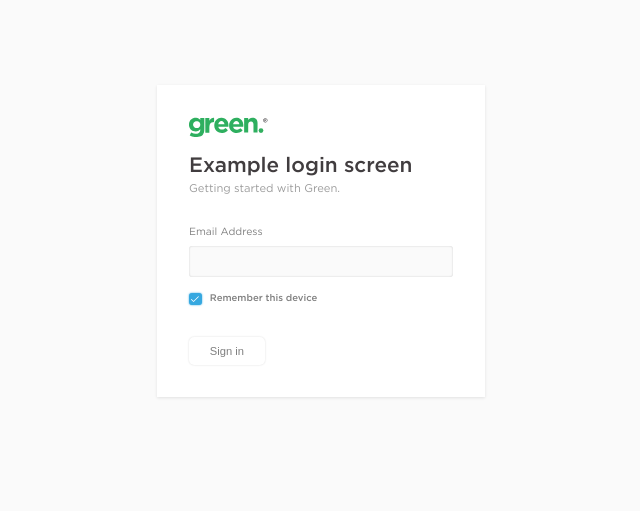
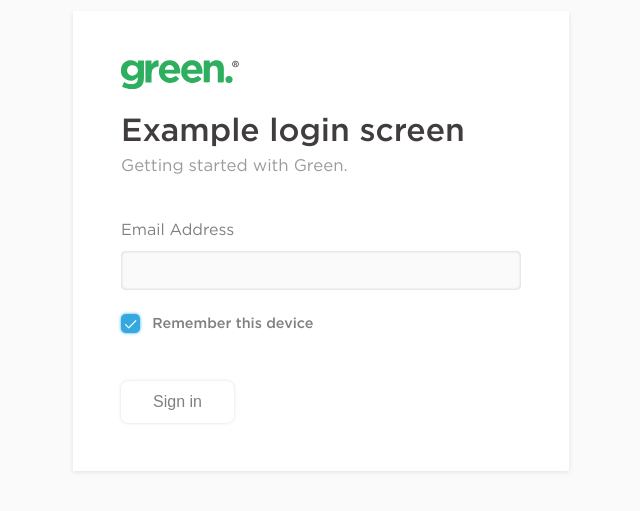
Before and after one commit to Sebsterio/green-code-challenge, a React (Create React App) app: page / in a window 1280 px wide. Shown: the part 159-670 px from the top of the page, without its empty margins (319-959 px from the left). Built offline with nearby package versions, Linux system fonts and the light colour scheme.

Commit message:
adjust sizing to 150%; apply sass variables to all common rules

```diff
--- a/src/components/AuthPage/AuthPage.scss
+++ b/src/components/AuthPage/AuthPage.scss
@@ -2,13 +2,13 @@
 
 .AuthPage__container {
 	width: 95vw;
-	max-width: 20.5rem;
+	max-width: 31rem;
 	padding: $spacing-xl;
 	box-shadow: $box-shadow-container;
 	text-align: left;
 	background-color: $color-background;
 
-	transition: all 400ms cubic-bezier(0.77, 2.14, 0.77, 0.93);
+	transition: all $duration-medium $timing-bounce;
 	opacity: 0;
 	transform: scale(0.8);
 }
--- a/src/components/Checkbox/Checkbox.scss
+++ b/src/components/Checkbox/Checkbox.scss
@@ -1,8 +1,11 @@
 @import "../../styles/vars";
+
+$checkbox-size: 1.2rem;
+$checkbox-inner-size: 0.75rem;
 
 @mixin checkbox-base {
 	border-radius: $radius-1;
-	transition: all 0.2s;
+	transition: all $duration-short;
 }
 
 .Checkbox {
@@ -19,12 +22,12 @@
 			-webkit-appearance: none;
 			-moz-appearance: none;
 			@include checkbox-base();
-			height: 0.8rem;
-			width: 0.8rem;
+			height: $checkbox-size;
+			width: $checkbox-size;
 			outline: none;
 			position: relative;
 			cursor: pointer;
-			border: 2px solid $color-primary;
+			border: 0.3rem solid $color-primary;
 
 			&:checked {
 				background-color: $color-primary;
@@ -39,8 +42,8 @@
 				top: 50%;
 				transform: translate(-50%, -50%);
 				@include checkbox-base();
-				height: 0.5rem;
-				width: 0.5rem;
+				height: $checkbox-inner-size;
+				width: $checkbox-inner-size;
 				background: url("../../images/tick.svg");
 			}
 
@@ -60,6 +63,6 @@
 		margin-left: $spacing-s;
 		color: $color-text;
 		font-weight: bold;
-		font-size: 0.6rem;
+		font-size: $sizing-xs;
 	}
 }
--- a/src/components/DelayedFadeIn/DelayedFadeIn.scss
+++ b/src/components/DelayedFadeIn/DelayedFadeIn.scss
@@ -1,6 +1,8 @@
+@import "../../styles/vars";
+
 .DelayedFadeIn {
-	transition-delay: 400ms;
-	transition-duration: 400ms;
+	transition-delay: $duration-medium;
+	transition-duration: $duration-medium;
 
 	transform-origin: center left;
 	transform: translateX(-5%) scale(0.8);
--- a/src/components/Input/Input.scss
+++ b/src/components/Input/Input.scss
@@ -8,7 +8,7 @@
 	&__label {
 		display: block;
 		color: $color-text;
-		font-size: 0.65rem;
+		font-size: $sizing-m;
 		margin-bottom: $spacing-s;
 	}
 
@@ -26,7 +26,7 @@
 			box-shadow: $box-shadow-item;
 			color: $color-text;
 
-			transition: all 0.2s;
+			transition: all $duration-short;
 
 			&:hover {
 				box-shadow: $box-shadow-item-strong;
--- a/src/components/Logo/Logo.scss
+++ b/src/components/Logo/Logo.scss
@@ -1,6 +1,6 @@
 @import "../../styles/vars";
 
 .Logo {
-	width: 5rem;
+	width: 7.5rem;
 	margin-bottom: $spacing-m;
 }
--- a/src/components/Submit/Submit.scss
+++ b/src/components/Submit/Submit.scss
@@ -10,10 +10,10 @@
 		outline: none;
 		border-radius: $radius-2;
 		box-shadow: $box-shadow-item;
-		font-size: 0.7rem;
+		font-size: $sizing-m;
 		color: $color-text;
 
-		transition: all 0.2s;
+		transition: all $duration-short;
 
 		&:hover,
 		&:focus {
--- a/src/components/Typography/Typography.scss
+++ b/src/components/Typography/Typography.scss
@@ -4,12 +4,12 @@
 	margin-bottom: $spacing-xl;
 
 	&__heading {
-		font-size: 1.3rem;
+		font-size: $sizing-xl;
 		color: $color-text-strong;
 	}
 
 	&__sub-heading {
-		font-size: 0.7rem;
+		font-size: $sizing-l;
 		font-weight: normal;
 		margin-top: $spacing-s;
 		color: $color-text-weak;
--- a/src/styles/_vars.scss
+++ b/src/styles/_vars.scss
@@ -11,22 +11,39 @@ $color-text-weak: rgb(155, 155, 155);
 
 // Box-shadoow
 
-$box-shadow-container: 0 1px 3px 0 rgba(0, 0, 0, 0.1);
+$box-shadow-container: 0 0.1rem 0.3rem 0 rgba(0, 0, 0, 0.1);
 
-$box-shadow-item: 0 0 2px 0 rgba(0, 0, 0, 0.15);
-$box-shadow-item-strong: 0 0 4px 0 rgba(0, 0, 0, 0.15);
-$box-shadow-item-inset: inset 0 0 2px 0 rgba(0, 0, 0, 0.2);
+$box-shadow-item: 0 0 0.2rem 0 rgba(0, 0, 0, 0.15);
+$box-shadow-item-strong: 0 0 0.4rem 0 rgba(0, 0, 0, 0.15);
+$box-shadow-item-inset: inset 0 0 0.2rem 0 rgba(0, 0, 0, 0.2);
 
-$box-shadow-primary: 0 0 2px 0 $color-primary;
+$box-shadow-primary: 0 0 0.2rem 0 $color-primary;
 
 // Spacing
 
-$spacing-s: 0.5rem;
-$spacing-m: 1rem;
-$spacing-l: 1.3rem;
-$spacing-xl: 2rem;
+$spacing-s: 0.75rem;
+$spacing-m: 1.5rem;
+$spacing-l: 2rem;
+$spacing-xl: 3rem;
 
 // Radius
 
-$radius-1: 3px;
-$radius-2: 5px;
+$radius-1: 0.3rem;
+$radius-2: 0.45rem;
+
+// Sizing
+
+$sizing-xs: 0.9rem;
+$sizing-s: 0.95rem;
+$sizing-m: 1rem;
+$sizing-l: 1.05rem;
+$sizing-xl: 2rem;
+
+// Duration
+
+$duration-short: 0.2s;
+$duration-medium: 0.4s;
+
+// Timing function
+
+$timing-bounce: cubic-bezier(0.77, 2.14, 0.77, 0.93);
```
